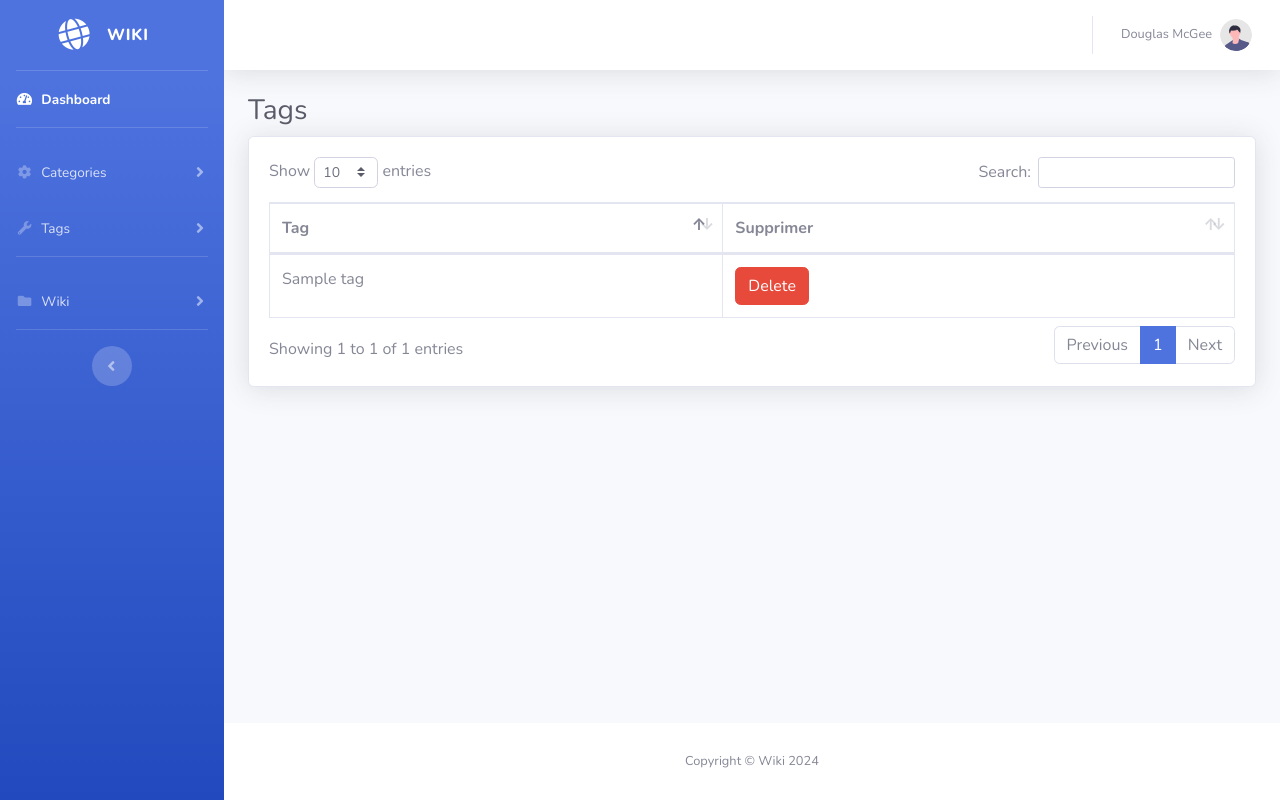
After one commit to TERMOUSSI-LAMIAA/Wiki, a PHP site: template view/admin/showTags.php in a window 1280 px wide. The commit adds this page. Run offline with PHP 8.4, Linux system fonts and the light colour scheme; the template is opened without the code that fills it: most values are stand-ins (such as "Sample title", 1, 10 or a date in 2020).

Commit message:
display tags

```diff
--- a/view/admin/dashboard.php
+++ b/view/admin/dashboard.php
@@ -76,14 +76,14 @@
             <li class="nav-item">
                 <a class="nav-link collapsed" href="#" data-toggle="collapse" data-target="#collapseUtilities"
                     aria-expanded="true" aria-controls="collapseUtilities">
-                    <i class="fas fa-fw fa-wrench"></i>
+                    <i class="fas fa-fw fa-cog"></i>
                     <span>Tags</span>
                 </a>
                 <div id="collapseUtilities" class="collapse" aria-labelledby="headingUtilities"
                     data-parent="#accordionSidebar">
                     <div class="bg-white py-2 collapse-inner rounded">
                         <h6 class="collapse-header">Gestion Tags:</h6>
-                        <a class="collapse-item" href="utilities-color.html">Modifier / Supprimer</a>
+                        <a class="collapse-item" href="index.php?action=showTag">Modifier / Supprimer</a>
                         <a class="collapse-item" href="utilities-border.html">Ajouter</a>
                     </div>
                 </div>
@@ -101,7 +101,7 @@
             <li class="nav-item">
                 <a class="nav-link collapsed" href="#" data-toggle="collapse" data-target="#collapsePages"
                     aria-expanded="true" aria-controls="collapsePages">
-                    <i class="fas fa-fw fa-folder"></i>
+                    <i class="fas fa-fw fa-archive"></i>
                     <span>Wiki</span>
                 </a>
                 <div id="collapsePages" class="collapse" aria-labelledby="headingPages" data-parent="#accordionSidebar">
--- /dev/null
+++ b/view/admin/showTags.php
@@ -0,0 +1,325 @@
+<!DOCTYPE html>
+<html lang="en">
+
+<head>
+
+    <meta charset="utf-8">
+    <meta http-equiv="X-UA-Compatible" content="IE=edge">
+    <meta name="viewport" content="width=device-width, initial-scale=1, shrink-to-fit=no">
+    <meta name="description" content="">
+    <meta name="author" content="">
+
+    <title>Tags</title>
+
+    <!-- Custom fonts for this template -->
+    <link href="view\assets\vendor\fontawesome-free\css\all.min.css" rel="stylesheet" type="text/css">
+    <link
+        href="https://fonts.googleapis.com/css?family=Nunito:200,200i,300,300i,400,400i,600,600i,700,700i,800,800i,900,900i"
+        rel="stylesheet">
+
+    <!-- Custom styles for this template -->
+    <link href="view\assets\css\sb-admin-2.min.css" rel="stylesheet">
+
+    <!-- Custom styles for this page -->
+    <link href="view\assets\vendor\datatables\dataTables.bootstrap4.min.css" rel="stylesheet">
+
+</head>
+
+<body id="page-top">
+
+    <!-- Page Wrapper -->
+    <div id="wrapper">
+
+        <!-- Sidebar -->
+        <ul class="navbar-nav bg-gradient-primary sidebar sidebar-dark accordion" id="accordionSidebar">
+
+            <!-- Sidebar - Brand -->
+            <a class="sidebar-brand d-flex align-items-center justify-content-center" href="index.html">
+                <div class="sidebar-brand-icon rotate-n-15">
+                    <i class="fas fa-globe"></i>
+                </div>
+                <div class="sidebar-brand-text mx-3">WIKI</div>
+            </a>
+
+            <!-- Divider -->
+            <hr class="sidebar-divider my-0">
+
+            <!-- Nav Item - Dashboard -->
+            <li class="nav-item active">
+                <a class="nav-link" href="index.html">
+                    <i class="fas fa-fw fa-tachometer-alt"></i>
+                    <span>Dashboard</span></a>
+            </li>
+
+            <!-- Divider -->
+            <hr class="sidebar-divider">
+
+            <!-- Heading -->
+            <!-- <div class="sidebar-heading">
+                Interface
+            </div> -->
+
+            <!-- Nav Item - Pages Collapse Menu -->
+            <li class="nav-item">
+                <a class="nav-link collapsed" href="#" data-toggle="collapse" data-target="#collapseTwo"
+                    aria-expanded="true" aria-controls="collapseTwo">
+                    <i class="fas fa-fw fa-cog"></i>
+                    <span>Categories</span>
+                </a>
+                <div id="collapseTwo" class="collapse" aria-labelledby="headingTwo" data-parent="#accordionSidebar">
+                    <div class="bg-white py-2 collapse-inner rounded">
+                        <h6 class="collapse-header">Gestion Categories:</h6>
+                        <a class="collapse-item" href="buttons.html">Modifier / Supprimer</a>
+                        <a class="collapse-item" href="cards.html">Ajouter</a>
+                    </div>
+                </div>
+            </li>
+
+            <!-- Nav Item - Utilities Collapse Menu -->
+            <li class="nav-item">
+                <a class="nav-link collapsed" href="#" data-toggle="collapse" data-target="#collapseUtilities"
+                    aria-expanded="true" aria-controls="collapseUtilities">
+                    <i class="fas fa-fw fa-wrench"></i>
+                    <span>Tags</span>
+                </a>
+                <div id="collapseUtilities" class="collapse" aria-labelledby="headingUtilities"
+                    data-parent="#accordionSidebar">
+                    <div class="bg-white py-2 collapse-inner rounded">
+                        <h6 class="collapse-header">Gestion Tags:</h6>
+                        <a class="collapse-item" href="utilities-color.html">Modifier / Supprimer</a>
+                        <a class="collapse-item" href="utilities-border.html">Ajouter</a>
+                    </div>
+                </div>
+            </li>
+
+            <!-- Divider -->
+            <hr class="sidebar-divider">
+
+            <!-- Heading -->
+            <!-- <div class="sidebar-heading">
+                Addons
+            </div> -->
+
+            <!-- Nav Item - Pages Collapse Menu -->
+            <li class="nav-item">
+                <a class="nav-link collapsed" href="#" data-toggle="collapse" data-target="#collapsePages"
+                    aria-expanded="true" aria-controls="collapsePages">
+                    <i class="fas fa-fw fa-folder"></i>
+                    <span>Wiki</span>
+                </a>
+                <div id="collapsePages" class="collapse" aria-labelledby="headingPages" data-parent="#accordionSidebar">
+                    <div class="bg-white py-2 collapse-inner rounded">
+                        <a class="collapse-item" href="login.html">Archiver</a>
+                    </div>
+                </div>
+            </li>
+
+
+            <!-- Divider -->
+            <hr class="sidebar-divider d-none d-md-block">
+
+            <!-- Sidebar Toggler (Sidebar) -->
+            <div class="text-center d-none d-md-inline">
+                <button class="rounded-circle border-0" id="sidebarToggle"></button>
+            </div>
+        </ul>
+        <!-- End of Sidebar -->
+
+        <!-- Content Wrapper -->
+        <div id="content-wrapper" class="d-flex flex-column">
+
+            <!-- Main Content -->
+            <div id="content">
+
+                <!-- Topbar -->
+                <nav class="navbar navbar-expand navbar-light bg-white topbar mb-4 static-top shadow">
+
+                    <!-- Sidebar Toggle (Topbar) -->
+                    <form class="form-inline">
+                        <button id="sidebarToggleTop" class="btn btn-link d-md-none rounded-circle mr-3">
+                            <i class="fa fa-bars"></i>
+                        </button>
+                    </form>
+
+                    <!-- Topbar Search -->
+                    <!-- <form
+                        class="d-none d-sm-inline-block form-inline mr-auto ml-md-3 my-2 my-md-0 mw-100 navbar-search">
+                        <div class="input-group">
+                            <input type="text" class="form-control bg-light border-0 small" placeholder="Search for..."
+                                aria-label="Search" aria-describedby="basic-addon2">
+                            <div class="input-group-append">
+                                <button class="btn btn-primary" type="button">
+                                    <i class="fas fa-search fa-sm"></i>
+                                </button>
+                            </div>
+                        </div>
+                    </form> -->
+
+                    <!-- Topbar Navbar -->
+                    <ul class="navbar-nav ml-auto">
+
+                        <!-- Nav Item - Search Dropdown (Visible Only XS) -->
+                        <!-- <li class="nav-item dropdown no-arrow d-sm-none">
+                            <a class="nav-link dropdown-toggle" href="#" id="searchDropdown" role="button"
+                                data-toggle="dropdown" aria-haspopup="true" aria-expanded="false">
+                                <i class="fas fa-search fa-fw"></i>
+                            </a> -->
+                        <!-- Dropdown - Messages -->
+                        <!-- <div class="dropdown-menu dropdown-menu-right p-3 shadow animated--grow-in"
+                                aria-labelledby="searchDropdown">
+                                <form class="form-inline mr-auto w-100 navbar-search">
+                                    <div class="input-group">
+                                        <input type="text" class="form-control bg-light border-0 small"
+                                            placeholder="Search for..." aria-label="Search"
+                                            aria-describedby="basic-addon2">
+                                        <div class="input-group-append">
+                                            <button class="btn btn-primary" type="button">
+                                                <i class="fas fa-search fa-sm"></i>
+                                            </button>
+                                        </div>
+                                    </div>
+                                </form>
+                            </div>
+                        </li> -->
+                        <div class="topbar-divider d-none d-sm-block"></div>
+
+                        <!-- Nav Item - User Information -->
+                        <li class="nav-item dropdown no-arrow">
+                            <a class="nav-link dropdown-toggle" href="#" id="userDropdown" role="button"
+                                data-toggle="dropdown" aria-haspopup="true" aria-expanded="false">
+                                <span class="mr-2 d-none d-lg-inline text-gray-600 small">Douglas McGee</span>
+                                <img class="img-profile rounded-circle" src="img/undraw_profile.svg">
+                            </a>
+                            <!-- Dropdown - User Information -->
+                            <div class="dropdown-menu dropdown-menu-right shadow animated--grow-in"
+                                aria-labelledby="userDropdown">
+                                <!-- <a class="dropdown-item" href="#">
+                                    <i class="fas fa-user fa-sm fa-fw mr-2 text-gray-400"></i>
+                                    Profile
+                                </a>
+                                <a class="dropdown-item" href="#">
+                                    <i class="fas fa-cogs fa-sm fa-fw mr-2 text-gray-400"></i>
+                                    Settings
+                                </a>
+                                <a class="dropdown-item" href="#">
+                                    <i class="fas fa-list fa-sm fa-fw mr-2 text-gray-400"></i>
+                                    Activity Log
+                                </a>
+                                <div class="dropdown-divider"></div> -->
+                                <a class="dropdown-item" href="#" data-toggle="modal" data-target="#logoutModal">
+                                    <i class="fas fa-sign-out-alt fa-sm fa-fw mr-2 text-gray-400"></i>
+                                    Logout
+                                </a>
+                            </div>
+                        </li>
+
+                    </ul>
+
+                </nav>
+                <!-- End of Topbar -->
+
+                <!-- Begin Page Content -->
+                <div class="container-fluid">
+
+                    <!-- Page Heading -->
+                    <h1 class="h3 mb-2 text-gray-800">Tags</h1>
+                    <!-- DataTales Example -->
+                    <div class="card shadow mb-4">
+                        <div class="card-body">
+                            <div class="table-responsive">
+                                <table class="table table-bordered" id="dataTable" width="100%" cellspacing="0">
+                                    <thead>
+                                        <tr>
+                                            <th>Tag</th>
+                                            <!-- <th>Modifier</th> -->
+                                            <th>Supprimer</th>
+                                        </tr>
+                                    </thead>
+                                    <tbody>
+                                        <?php foreach ($tags as $b) { ?>
+                                            <tr>
+                                                <td>
+                                                    <?= $b->getNom_tag(); ?>
+                                                </td>
+                                                <!-- <td><a href="index.php?action=updateCatShow&nom_cat="
+                                                        class="btn btn-primary">Update</a></td> -->
+                                                <td> <a href="javascript:void(0);"
+                                                        onclick="confirmDelete('<?= $b->getNom_tag() ?>')"
+                                                        class="btn btn-danger">Delete</a></td>
+                                            </tr>
+                                        <?php } ?>
+                                    </tbody>
+                                </table>
+                            </div>
+                        </div>
+                    </div>
+
+
+                </div>
+                <!-- /.container-fluid -->
+
+            </div>
+            <!-- End of Main Content -->
+
+            <!-- Footer -->
+            <footer class="sticky-footer bg-white">
+                <div class="container my-auto">
+                    <div class="copyright text-center my-auto">
+                        <span>Copyright &copy; Wiki 2024</span>
+                    </div>
+                </div>
+            </footer>
+            <!-- End of Footer -->
+
+        </div>
+        <!-- End of Content Wrapper -->
+
+    </div>
+    <!-- End of Page Wrapper -->
+
+    <!-- Scroll to Top Button-->
+    <a class="scroll-to-top rounded" href="#page-top">
+        <i class="fas fa-angle-up"></i>
+    </a>
+
+    <!-- Logout Modal-->
+    <div class="modal fade" id="logoutModal" tabindex="-1" role="dialog" aria-labelledby="exampleModalLabel"
+        aria-hidden="true">
+        <div class="modal-dialog" role="document">
+            <div class="modal-content">
+                <div class="modal-header">
+                    <h5 class="modal-title" id="exampleModalLabel">Ready to Leave?</h5>
+                    <button class="close" type="button" data-dismiss="modal" aria-label="Close">
+                        <span aria-hidden="true">×</span>
+                    </button>
+                </div>
+                <div class="modal-body">Select "Logout" below if you are ready to end your current session.</div>
+                <div class="modal-footer">
+                    <button class="btn btn-secondary" type="button" data-dismiss="modal">Cancel</button>
+                    <a class="btn btn-primary" href="login.html">Logout</a>
+                </div>
+            </div>
+        </div>
+    </div>
+
+    <!-- Bootstrap core JavaScript-->
+    <script src="view\assets\vendor\jquery\jquery.min.js"></script>
+    <script src="view\assets\vendor\bootstrap\js\bootstrap.bundle.min.js"></script>
+
+    <!-- Core plugin JavaScript-->
+    <script src="view\assets\vendor\jquery-easing\jquery.easing.min.js"></script>
+
+    <!-- Custom scripts for all pages-->
+    <script src="view\assets\js\sb-admin-2.min.js"></script>
+
+    <!-- Page level plugins -->
+    <script src="view\assets\vendor\datatables\jquery.dataTables.min.js"></script>
+    <script src="view\assets\vendor\datatables\dataTables.bootstrap4.min.js"></script>
+
+    <!-- Page level custom scripts -->
+    <script src="view\assets\js\demo\datatables-demo.js"></script>
+
+
+</body>
+
+</html>
```
Also changed, not shown: controller/tagController.php (added, +61 -0 lines), index.php (+5 -3 lines).
